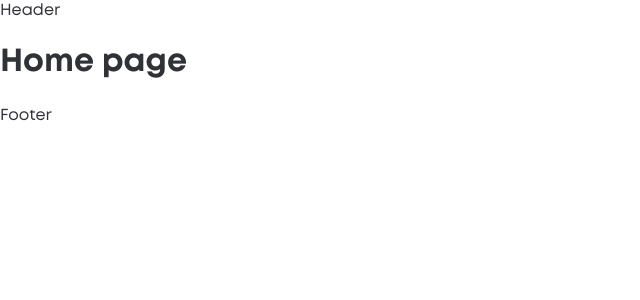
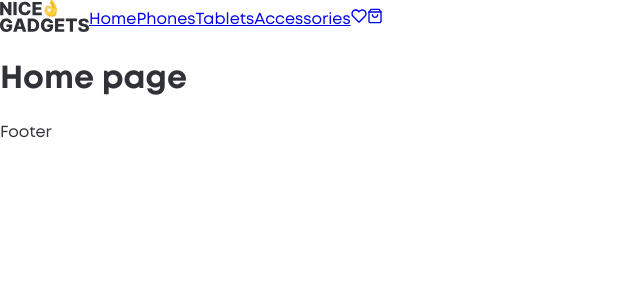
Before and after one commit to arkatovnikita/orchard-store, a React (Vite) app: page / in a window 1280 px wide. Shown: the top 300 px of the page, without its empty margins (0-640 px from the left). Built offline with nearby package versions, Linux system fonts and the light colour scheme.

Commit message:
add header markup

```diff
--- a/src/App.tsx
+++ b/src/App.tsx
@@ -1,11 +1,12 @@
 import { Outlet } from 'react-router-dom';
+import { Header } from './modules/shared/components/Header';
 import './App.scss';
 
 export const App = () => (
   <div className="App">
     <h1 className="visually-hidden">Product Catalog</h1>
 
-    <header>Header</header>
+    <Header />
 
     <main>
       <Outlet />
--- /dev/null
+++ b/src/modules/shared/components/Header/Header.module.scss
@@ -0,0 +1,11 @@
+.header {
+  display: flex;
+  align-items: center;
+}
+
+.navList {
+  display: flex;
+  margin: 0;
+  padding: 0;
+  list-style: none;
+}
--- /dev/null
+++ b/src/modules/shared/components/Header/Header.tsx
@@ -0,0 +1,53 @@
+import { Link, NavLink } from 'react-router-dom';
+import classNames from 'classnames';
+import styles from './Header.module.scss';
+import logo from '../../../../assets/images/logo.svg';
+import HeartIcon from '../../../../assets/icons/heart.svg?react';
+import CartIcon from '../../../../assets/icons/cart.svg?react';
+
+const navItems = [
+  { title: 'Home', path: '/' },
+  { title: 'Phones', path: '/phones' },
+  { title: 'Tablets', path: '/tablets' },
+  { title: 'Accessories', path: '/accessories' },
+];
+
+const getNavLinkClass = ({ isActive }: { isActive: boolean }) =>
+  classNames(styles.navLink, { [styles.active]: isActive });
+
+const getIconLinkClass = ({ isActive }: { isActive: boolean }) =>
+  classNames(styles.iconLink, { [styles.active]: isActive });
+
+export const Header = () => (
+  <header className={styles.header}>
+    <Link to="/" className={styles.logo}>
+      <img src={logo} alt="Nice Gadgets" />
+    </Link>
+
+    <nav className={styles.nav}>
+      <ul className={styles.navList}>
+        {navItems.map(({ title, path }) => (
+          <li key={path}>
+            <NavLink to={path} className={getNavLinkClass}>
+              {title}
+            </NavLink>
+          </li>
+        ))}
+      </ul>
+    </nav>
+
+    <div className={styles.actions}>
+      <NavLink
+        to="/favorites"
+        className={getIconLinkClass}
+        aria-label="Favorites"
+      >
+        <HeartIcon />
+      </NavLink>
+
+      <NavLink to="/cart" className={getIconLinkClass} aria-label="Cart">
+        <CartIcon />
+      </NavLink>
+    </div>
+  </header>
+);
--- /dev/null
+++ b/src/modules/shared/components/Header/index.ts
@@ -0,0 +1 @@
+export { Header } from './Header';
```
